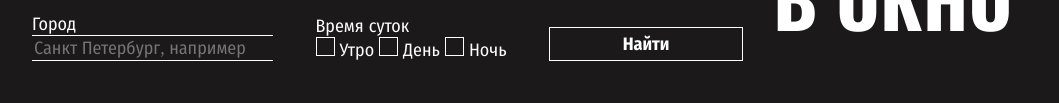
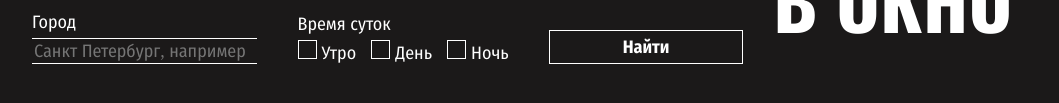
Before and after one commit to Marinabsv/posmotri_v_okno, a plain HTML site: page index.html in a window 1280 px wide. Shown: the part 551-654 px from the top of the page, without its empty margins (108-1167 px from the left). Drawn offline with Linux system fonts and the light colour scheme; no server answers.

Commit message:
posmotri v okno vol2

```diff
--- a/index.html
+++ b/index.html
@@ -20,7 +20,7 @@
         <form class="search-form">
           <fieldset class="search-form__fieldset">
             <h2 class="search-form__fieldset-title">Город</h2>
-            <label> <!---class="search-form__label"-->
+            <label>
               <span class="search-form__label-text visually-hidden">Город</span>
               <input
                 type="text"
@@ -32,7 +32,6 @@
           </fieldset>
           <fieldset class="search-form__fieldset">
             <h2 class="search-form__fieldset-title">Время суток</h2>
-            <!----------------УТРО ДЕНЬ НОЧЬ------------>
             <div class="search-form__checkbox-list">
               <label class="search-form__label">
                 <input
@@ -65,7 +64,6 @@
                 <span class="search-form__label-text">Ночь</span>
               </label>
             </div>
-            <!----------------УТРО ДЕНЬ НОЧЬ КОНЕЦ------------>
           </fieldset>
           <button type="submit" class="button search-form__submit-button">
             Найти
--- a/styles/style.css
+++ b/styles/style.css
@@ -47,8 +47,8 @@ ol {
   align-items: end;
   justify-content: center;
   gap: 30px;
-  width: 1140px; /*---?---*/
-  margin: auto; /*---?---*/
+  width: 1140px;
+  margin: auto;
 }
 
 .result {
@@ -64,10 +64,9 @@ ol {
 
 .result__video {
   width: 100%;
-  /*height: 100%;*/
-  max-height: 386px; /*---?---*/
-  object-fit: cover; /*---?---*/
-  object-position: center; /*---?---*/
+  max-height: 386px;
+  object-fit: cover;
+  object-position: center;
 }
 
 .search-form {
@@ -91,6 +90,7 @@ ol {
   font-style: normal;
   font-weight: 400;
   line-height: normal;
+  min-width: 225px;
 }
 
 .search-form__textfield:focus {
@@ -108,17 +108,24 @@ ol {
 }
 
 .search-form__fieldset-title {
-  width: 51.402px;
+
   font-size: 18px;
   font-weight: 400;
-  display: inline;
+  font-family: Fira Sans Condensed;
+}
+
+.search-form__fieldset {
+  display: flex;
+  flex-direction: column;
+  gap: 5px;
+
 }
 
 .search-form__checkbox-list {
   display: flex;
   flex-direction: row;
   align-items: flex-start;
-  gap: 5px;
+  gap: 15px;
 }
 
 fieldset {
```
